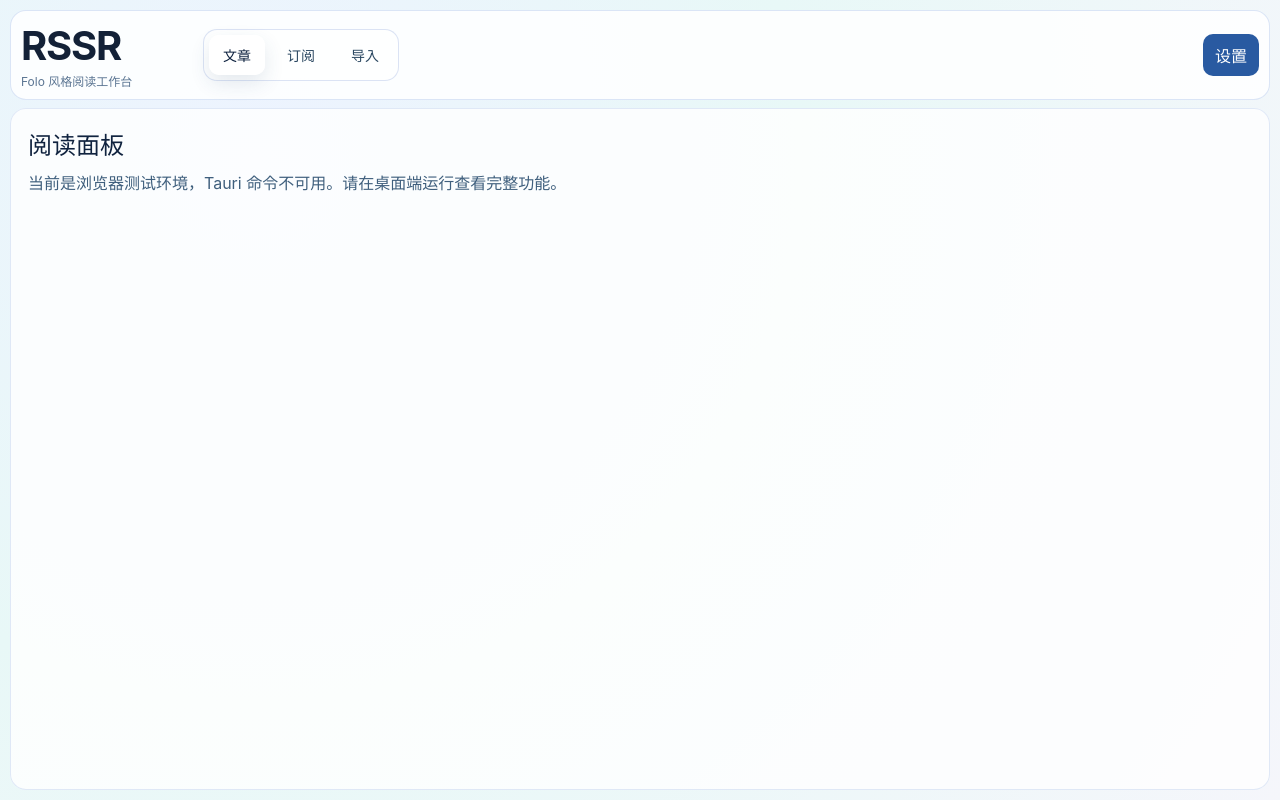
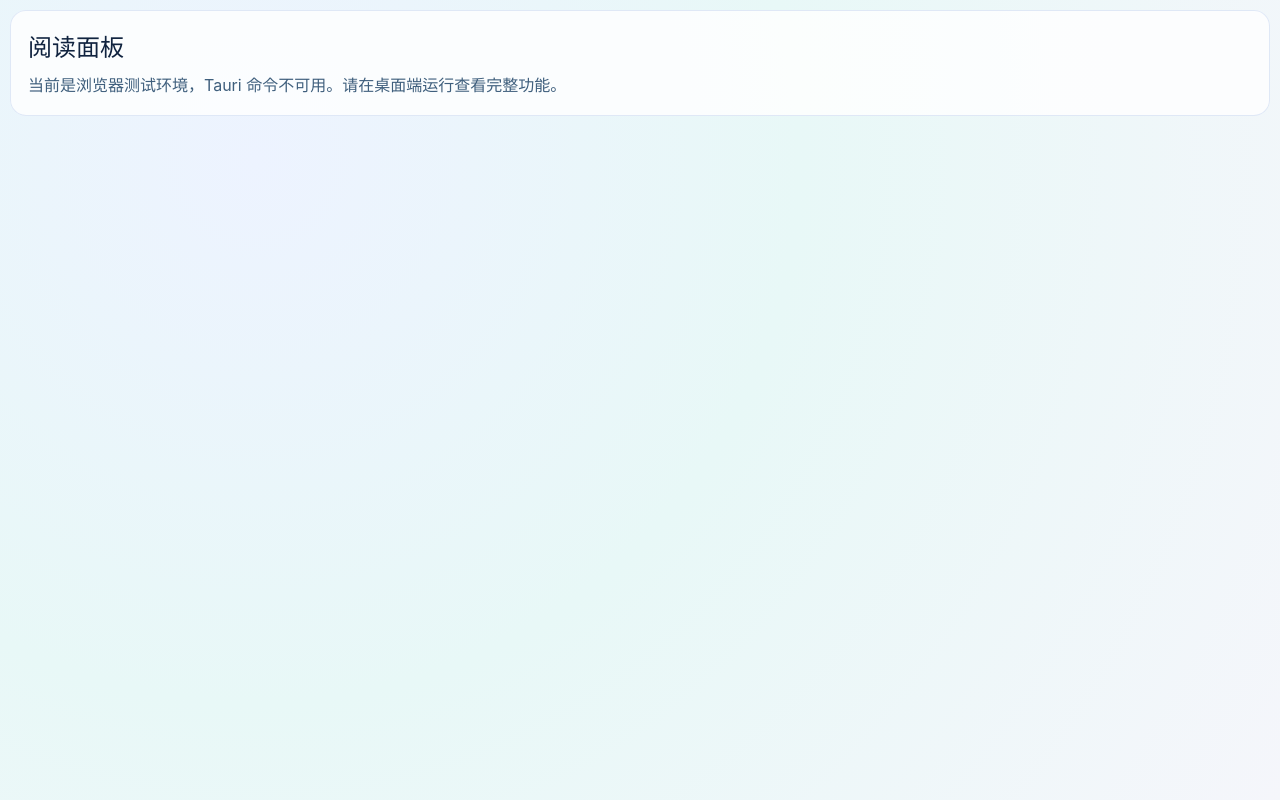
Before and after one commit to oaeen/rssr, a React (Vite) app: page / in a window 1280 px wide. Built offline with nearby package versions, Linux system fonts and the light colour scheme.

Commit message:
feat(shell): move settings in-app and remove window ACL path

```diff
--- a/src/App.tsx
+++ b/src/App.tsx
@@ -1,12 +1,7 @@
 import { AppShell } from "./app/AppShell";
-import { isSettingsWindowMode } from "./app/windowMode";
-import { AiSettingsPage } from "./pages/AiSettingsPage";
 import "./App.css";
 
 function App() {
-  if (isSettingsWindowMode()) {
-    return <AiSettingsPage />;
-  }
   return <AppShell />;
 }
 
--- a/src/app/AppShell.tsx
+++ b/src/app/AppShell.tsx
@@ -1,86 +1,22 @@
 import { useMemo, useState } from "react";
 
-import { WebviewWindow } from "@tauri-apps/api/webviewWindow";
+import { ReaderPage } from "../pages/ReaderPage";
+import { SettingsPage } from "../pages/SettingsPage";
 
-import { ImportPage } from "../pages/ImportPage";
-import { ReaderPage } from "../pages/ReaderPage";
-import { SubscriptionsPage } from "../pages/SubscriptionsPage";
-import { isTauriRuntime } from "../services/tauriApi";
-import type { AppTab } from "../store";
-
-const TABS: Array<{ id: AppTab; label: string }> = [
-  { id: "reader", label: "文章" },
-  { id: "subscriptions", label: "订阅" },
-  { id: "import", label: "导入" },
-];
+type ShellView = "reader" | "settings";
 
 export function AppShell() {
-  const [activeTab, setActiveTab] = useState<AppTab>("reader");
-  const [error, setError] = useState("");
+  const [activeView, setActiveView] = useState<ShellView>("reader");
 
   const page = useMemo(() => {
-    if (activeTab === "reader") {
-      return <ReaderPage />;
+    if (activeView === "reader") {
+      return <ReaderPage onOpenSettings={() => setActiveView("settings")} />;
     }
-    if (activeTab === "subscriptions") {
-      return <SubscriptionsPage />;
-    }
-    return <ImportPage />;
-  }, [activeTab]);
-
-  async function openSettingsWindow() {
-    if (!isTauriRuntime()) {
-      setError("设置窗口仅在桌面端可用");
-      return;
-    }
-
-    const label = "settings-window";
-    const existed = await WebviewWindow.getByLabel(label);
-    if (existed) {
-      await existed.setFocus();
-      return;
-    }
-
-    const win = new WebviewWindow(label, {
-      title: "RSSR 设置",
-      width: 980,
-      height: 760,
-      minWidth: 860,
-      minHeight: 640,
-      center: true,
-      url: "index.html?window=settings",
-    });
-    win.once("tauri://error", (event) => {
-      setError(String(event.payload));
-    });
-  }
+    return <SettingsPage onClose={() => setActiveView("reader")} />;
+  }, [activeView]);
 
   return (
     <main className="workspace-shell" data-testid="app-shell">
-      <header className="workspace-topbar">
-        <div className="workspace-brand">
-          <h1 className="app-title">RSSR</h1>
-          <p className="tiny-muted">Folo 风格阅读工作台</p>
-        </div>
-        <nav className="tabs" aria-label="导航标签">
-          {TABS.map((tab) => (
-            <button
-              key={tab.id}
-              className={tab.id === activeTab ? "tab tab-active" : "tab"}
-              onClick={() => setActiveTab(tab.id)}
-              type="button"
-            >
-              {tab.label}
-            </button>
-          ))}
-        </nav>
-        <div className="workspace-actions">
-          <button type="button" onClick={openSettingsWindow}>
-            设置
-          </button>
-        </div>
-      </header>
-      {error ? <p className="inline-error">{error}</p> : null}
       <section className="workspace-content">{page}</section>
     </main>
   );
--- a/src/pages/ReaderPage.tsx
+++ b/src/pages/ReaderPage.tsx
@@ -45,7 +45,11 @@ export function formatEntryTime(value: string | null | undefined): string {
   return ENTRY_TIME_FORMATTER.format(date);
 }
 
-export function ReaderPage() {
+type ReaderPageProps = {
+  onOpenSettings?: () => void;
+};
+
+export function ReaderPage({ onOpenSettings }: ReaderPageProps = {}) {
   const [sources, setSources] = useState<Source[]>([]);
   const [entries, setEntries] = useState<Entry[]>([]);
   const [selectedSourceId, setSelectedSourceId] = useState<number | undefined>(undefined);
@@ -208,6 +212,11 @@ export function ReaderPage() {
           <button type="button" onClick={refreshEntries}>
             刷新
           </button>
+          {onOpenSettings ? (
+            <button type="button" onClick={onOpenSettings}>
+              设置
+            </button>
+          ) : null}
         </div>
         <p className="tiny-muted">
           {syncStatus?.last_report
--- /dev/null
+++ b/src/pages/SettingsPage.tsx
@@ -0,0 +1,55 @@
+import { useMemo, useState } from "react";
+
+import { AiSettingsPage } from "./AiSettingsPage";
+import { SubscriptionsPage } from "./SubscriptionsPage";
+
+type SettingsTab = "system" | "subscriptions";
+
+const SETTINGS_TABS: Array<{ id: SettingsTab; label: string }> = [
+  { id: "system", label: "AI 与同步" },
+  { id: "subscriptions", label: "订阅与导入" },
+];
+
+type SettingsPageProps = {
+  onClose?: () => void;
+};
+
+export function SettingsPage({ onClose }: SettingsPageProps) {
+  const [activeTab, setActiveTab] = useState<SettingsTab>("system");
+
+  const content = useMemo(() => {
+    if (activeTab === "system") {
+      return <AiSettingsPage />;
+    }
+    return <SubscriptionsPage />;
+  }, [activeTab]);
+
+  return (
+    <section className="settings-shell">
+      <header className="settings-header">
+        <div>
+          <h2>设置中心</h2>
+          <p className="tiny-muted">统一管理同步、AI、订阅和导入。</p>
+        </div>
+        {onClose ? (
+          <button type="button" onClick={onClose}>
+            返回阅读
+          </button>
+        ) : null}
+      </header>
+      <nav className="settings-tabs" aria-label="设置导航">
+        {SETTINGS_TABS.map((tab) => (
+          <button
+            key={tab.id}
+            className={activeTab === tab.id ? "tab tab-active" : "tab"}
+            onClick={() => setActiveTab(tab.id)}
+            type="button"
+          >
+            {tab.label}
+          </button>
+        ))}
+      </nav>
+      <section className="settings-body">{content}</section>
+    </section>
+  );
+}
```
